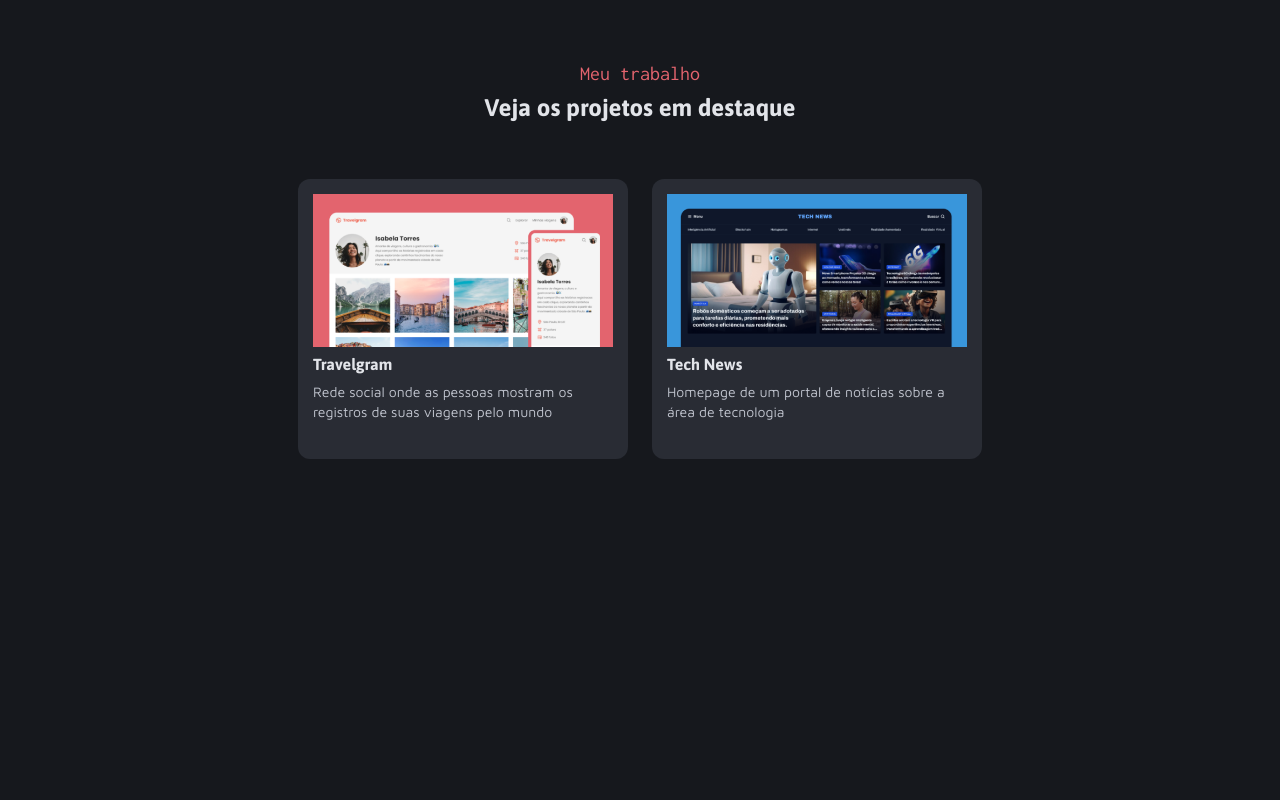
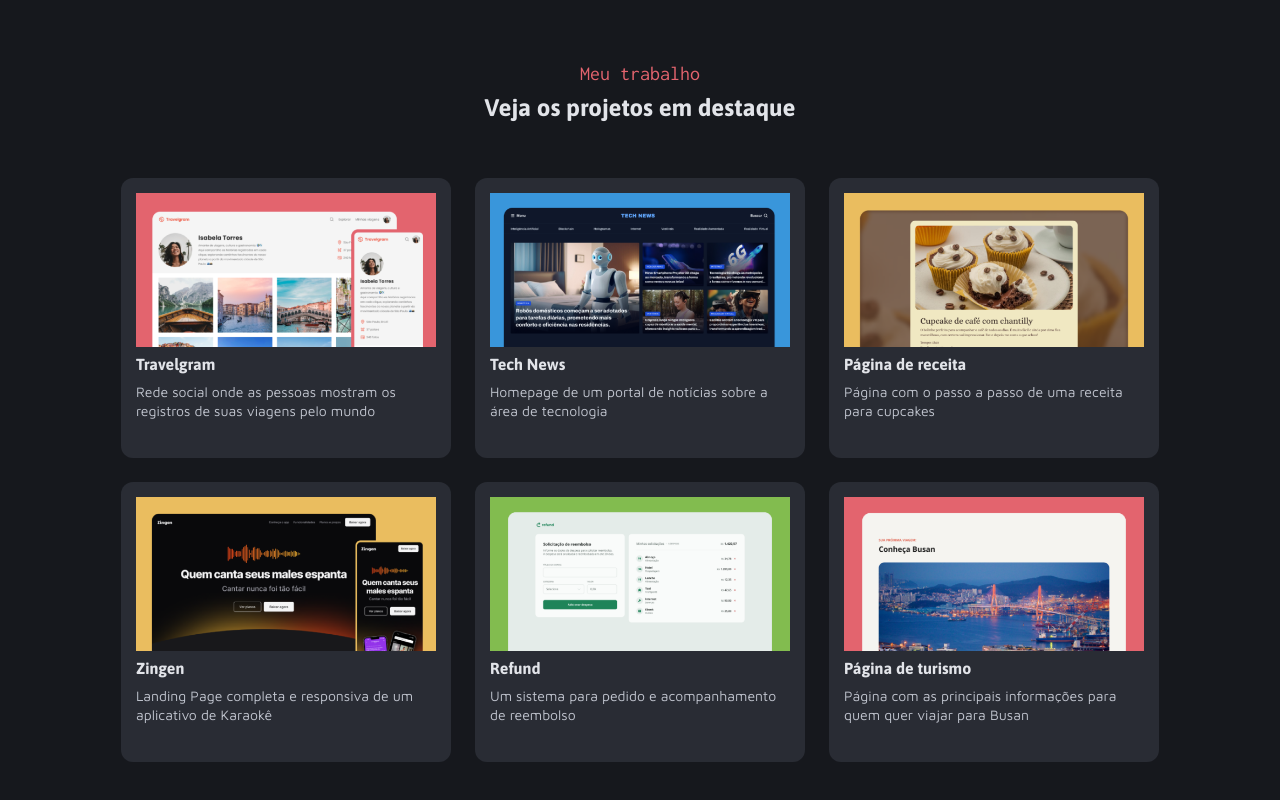
Before and after one commit to bruno-gaetti/Portfolio-DEV, a plain HTML site: page index.html in a window 1280 px wide. Shown: the part 760-1560 px from the top of the page. Drawn offline with Linux system fonts and the light colour scheme.

Commit message:
finalizando o projects grid

```diff
--- a/index.html
+++ b/index.html
@@ -65,6 +65,26 @@
           <h3 class="title-sm">Tech News</h3>
           <p class="text-sm">Homepage de um portal de notícias sobre a área de tecnologia</p>
         </div>
+        <div class="project-card">
+          <img src="/assets/images/Thumbnail_Project-03.png" alt="Página de receita">
+          <h3 class="title-sm">Página de receita</h3>
+          <p class="text-sm">Página com o passo a passo de uma receita para cupcakes</p>
+        </div>
+        <div class="project-card">
+          <img src="/assets/images/Thumbnail_Project-04.png" alt="Pagina Zingen">
+          <h3 class="title-sm">Zingen</h3>
+          <p class="text-sm">Landing Page completa e responsiva de um aplicativo de Karaokê</p>
+        </div>
+        <div class="project-card">
+          <img src="/assets/images/Thumbnail_Project-05.png" alt="Pagina Refund">
+          <h3 class="title-sm">Refund</h3>
+          <p class="text-sm">Um sistema para pedido e acompanhamento de reembolso </p>
+        </div>
+        <div class="project-card">
+          <img src="/assets/images/Thumbnail_Project-06.png" alt="Página de turismo">
+          <h3 class="title-sm">Página de turismo</h3>
+          <p class="text-sm">Página com as principais informações para quem quer viajar para Busan</p>
+        </div>
       </div>
     </main>
   </body>
```
